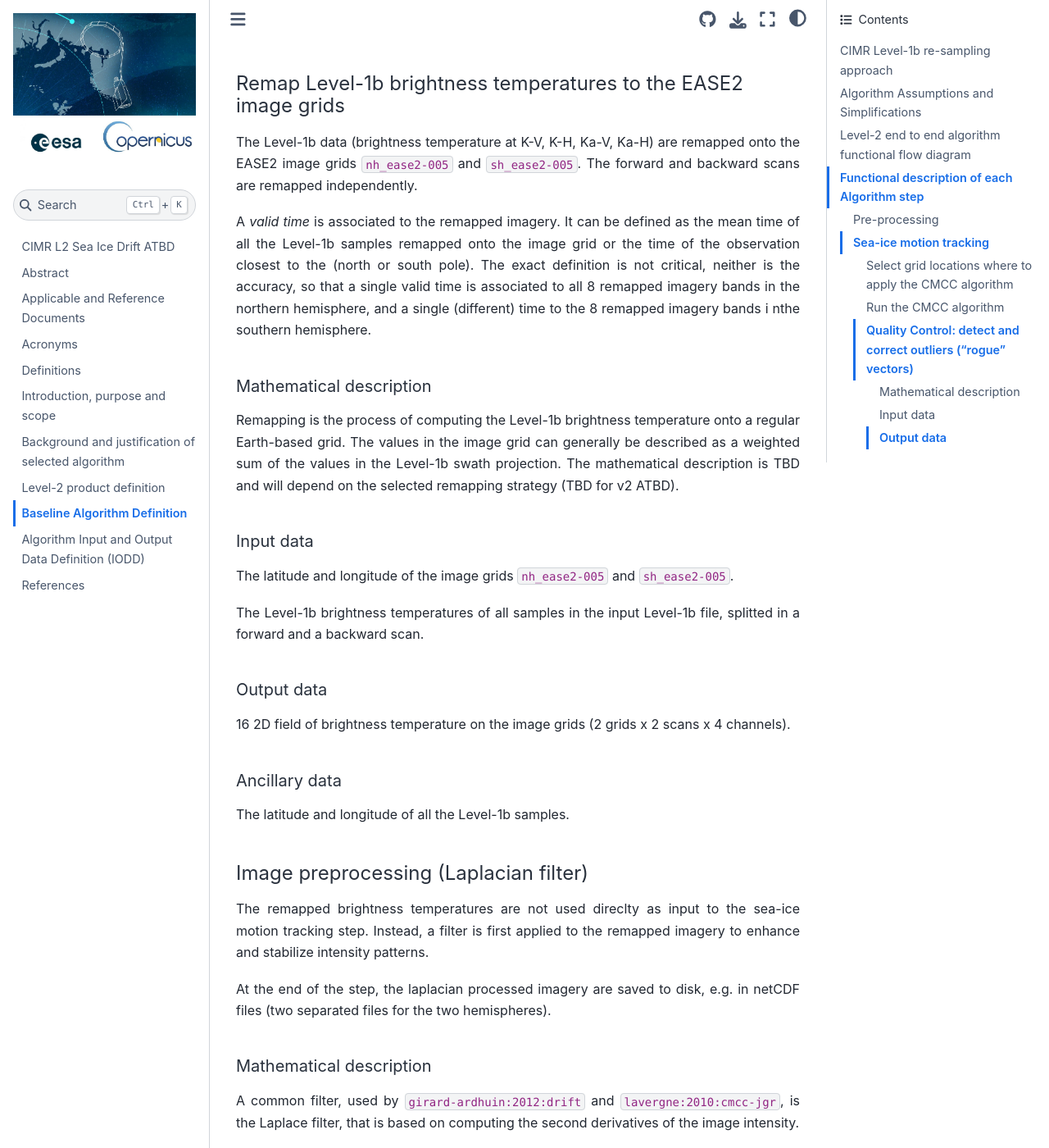
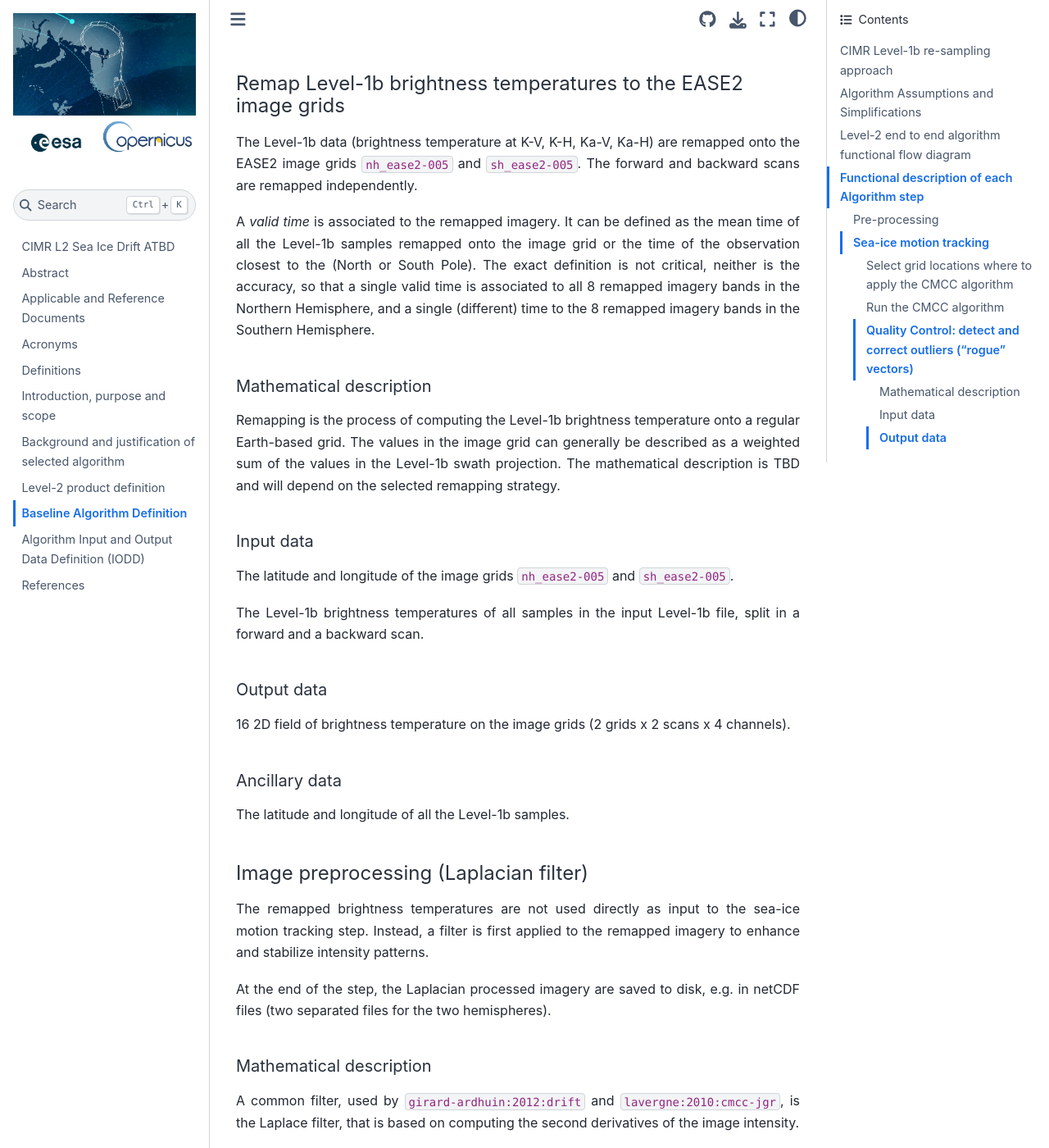
Before and after one commit to CIMR-Algos/SeaIceDrift_ATBD_v2, a Jupyter Book: the page built from book/baseline_algorithm_definition.md, in a window 1280 px wide and 1400 px high, scrolled down 3646 px. Shown: the whole window at 82% size. Built offline with Jupyter Book 1.0.4 settings and Sphinx 7.4.7 and the Sphinx Book theme 1.1.4, drawn with Linux system fonts in a browser that asks for light colours; cross-references to code outside the pages are shown as plain code; some of the changed text lies outside the part shown.

Commit message:
Apply spell-check (do not correct for GB-US differences)

```diff
--- a/book/baseline_algorithm_definition.md
+++ b/book/baseline_algorithm_definition.md
@@ -23,12 +23,12 @@ The re-sampling approach for resampling CIMR Level-1b K and Ka band imagery is n
 microwave mission, the Level-1b re-sampling approach does not have a large influence on the results. At this stage, the following characteristics are expected from the
 re-sampling:
 
-1. Remap incoming Level-1b files on two EASE2 polar grids (one covering northern hemisphere, the other covering the southern hemisphere);
+1. Remap incoming Level-1b files on two EASE2 polar grids (one covering Northern Hemisphere, the other covering the Southern Hemisphere);
 2. Remap 4 imagery channels (K-V, K-H, Ka-V, Ka-H);
 3. Remap the forward and backward scans separately;
 4. Aim at a grid spacing close to 5 km (TBC).
 
-{numref}`grids` defines four grids, two for the northern hemisphere, two for the southern hemisphere. nx (ny) is the number of grid cells in x (y) dimension, Ax (Ay) is the grid spacing, and Cx (Cy) is the coordinate
+{numref}`grids` defines four grids, two for the Northern Hemisphere, two for the Southern Hemisphere. nx (ny) is the number of grid cells in x (y) dimension, Ax (Ay) is the grid spacing, and Cx (Cy) is the coordinate
 of the upper-left corner of the upper-left cell in the grid. Grids `(n,s)h_ease2-005` have 5 km grid spacing and are candidate target grids on which to remap the Level-1b imagery. Grids `(n,s)h_ease2-250` have 25 km grid spacing
 and are candidate grids for the resulting Level-2 sea-ice drift product. By construction, the center of the cells of the two '250' grids fall exactly at the center of one every five grid cells of the '005' grids. This
 ensures that drift vectors (at every grid cell of the '250' grids) use image blocks (from the '005' grids) that are perfectly aligned.
@@ -98,20 +98,20 @@ A source of sea-ice concentration (can be from CIMR Level-2 Sea Ice Concentratio
 The Level-1b data (brightness temperature at K-V, K-H, Ka-V, Ka-H) are remapped onto the EASE2 image grids `nh_ease2-005` and `sh_ease2-005`. The forward and backward scans
 are remapped independently.
 
-A *valid time* is associated to the remapped imagery. It can be defined as the mean time of all the Level-1b samples remapped onto the image grid or the time of the observation closest to the (north or south pole).
-The exact definition is not critical, neither is the accuracy, so that a single valid time is associated to all 8 remapped imagery bands in the northern hemisphere, and a single (different) time to the 8
-remapped imagery bands i nthe southern hemisphere.
+A *valid time* is associated to the remapped imagery. It can be defined as the mean time of all the Level-1b samples remapped onto the image grid or the time of the observation closest to the (North or South Pole).
+The exact definition is not critical, neither is the accuracy, so that a single valid time is associated to all 8 remapped imagery bands in the Northern Hemisphere, and a single (different) time to the 8
+remapped imagery bands in the Southern Hemisphere.
 
 ##### Mathematical description
 
 Remapping is the process of computing the Level-1b brightness temperature onto a regular Earth-based grid. The values in the image grid can generally be described as a weighted sum of
-the values in the Level-1b swath projection. The mathematical description is TBD and will depend on the selected remapping strategy (TBD for v2 ATBD).
+the values in the Level-1b swath projection. The mathematical description is TBD and will depend on the selected remapping strategy.
 
 ##### Input data
 
 The latitude and longitude of the image grids `nh_ease2-005` and `sh_ease2-005`.
 
-The Level-1b brightness temperatures of all samples in the  input Level-1b file, splitted in a forward and a backward scan.
+The Level-1b brightness temperatures of all samples in the input Level-1b file, split in a forward and a backward scan.
 
 ##### Output data
 
@@ -123,10 +123,10 @@ The latitude and longitude of all the Level-1b samples.
 
 #### Image preprocessing (Laplacian filter)
 
-The remapped brightness temperatures are not used direclty as input to the sea-ice motion tracking step. Instead, a filter is first applied to the remapped imagery to
+The remapped brightness temperatures are not used directly as input to the sea-ice motion tracking step. Instead, a filter is first applied to the remapped imagery to
 enhance and stabilize intensity patterns.
 
-At the end of the step, the laplacian processed imagery are saved to disk, e.g. in netCDF files (two separated files for the two hemispheres).
+At the end of the step, the Laplacian processed imagery are saved to disk, e.g. in netCDF files (two separated files for the two hemispheres).
 
 ##### Mathematical description
 
@@ -153,7 +153,7 @@ N^{-} &=& \sum_{n=i-2}^{i+2} \sum_{m=j-2}^{j+2} \delta_{\textrm{na}}(n,m) \delta
 $$ (eq_laplace2)
 
 In Eq. {eq}`eq_laplace` and {eq}`eq_laplace2`, $\delta_{\textrm{na}}(n,m)$ has value $0$ if $\mathcal{I}[n,m]$ is
-non available (a missing value in the swath, or missing values outside the coverage of the swath) and
+non-available (a missing value in the swath, or missing values outside the coverage of the swath) and
 $\delta_{\textrm{ice}}(n,m)$ is $1$ only over ice pixels, as
 specified by the ice/water/land mask. It means that only *valid*, *sea ice*
 pixels enter the Laplacian field in order to limit spurious features
@@ -180,7 +180,7 @@ The ice/water/land mask on the image grids.
 
 ### Sea-ice motion tracking
 
-To compute sea-ice drift vectors require two images. A *start* and an *end* image. In the near-real-time Level-2 processing context, the end image is the (laplacian filtered) remapped imagery
+To compute sea-ice drift vectors require two images. A *start* and an *end* image. In the near-real-time Level-2 processing context, the end image is the (Laplacian filtered) remapped imagery
 from the input Level-1b file. Start images are taken from a running pool of remapped imagery from the previous runs of the sea-ice drift algorithm. In principle, many start images can be selected
 and run into the sea-ice motion tracking against the end image. The difference between the valid time of the start and end imagery determines the drift duration (*aka* time span) of the Level-2
 drift vectors.
@@ -229,7 +229,7 @@ The positions that are not discarded after those three steps are passed to the n
 
 The two (start and end) ice/ocean/land masks on the image grid `(n,s)h_ease2-005`.
 
-The two (start and end) laplacian-filtered brightness temperature maps on the image grid `(n,s)h_ease2-005`.
+The two (start and end) Laplacian-filtered brightness temperature maps on the image grid `(n,s)h_ease2-005`.
 
 The diameter of the sub-image (*aka* image block) to be used in the CMCC, in number of pixels.
 
@@ -329,7 +329,7 @@ $$ (eq_maxim)
 
 where $N_{ch}$ is the number of channels ($N_{ch} = 16$).
 
-Eq. {eq}`eq_maxim` is solved by the Nelder Mead algorithm {cite:p}`nelder:1968:original`. This algorithm is
+Eq. {eq}`eq_maxim` is solved by the Nelder-Mead algorithm {cite:p}`nelder:1968:original`. This algorithm is
 chosen since it is simple to implement and does not require computing the gradients of the function to be minimized. It furthermore has good convergence
 and computational properties in problems with low dimensionality {cite:p}`Lagarias:1998:neldermead`.
 
```
Also changed, not shown: other parts of book/baseline_algorithm_definition.md (+6 -6 lines).
